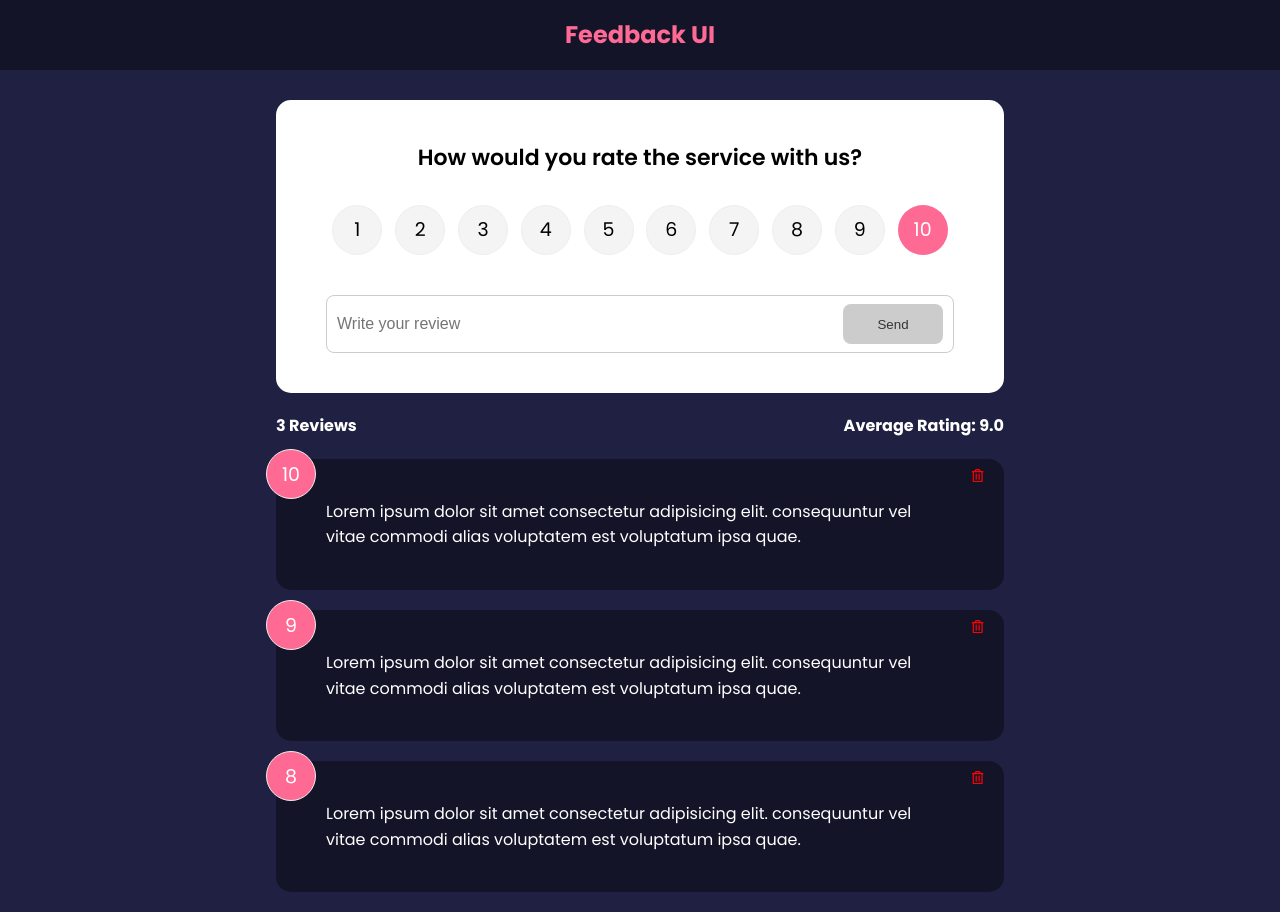
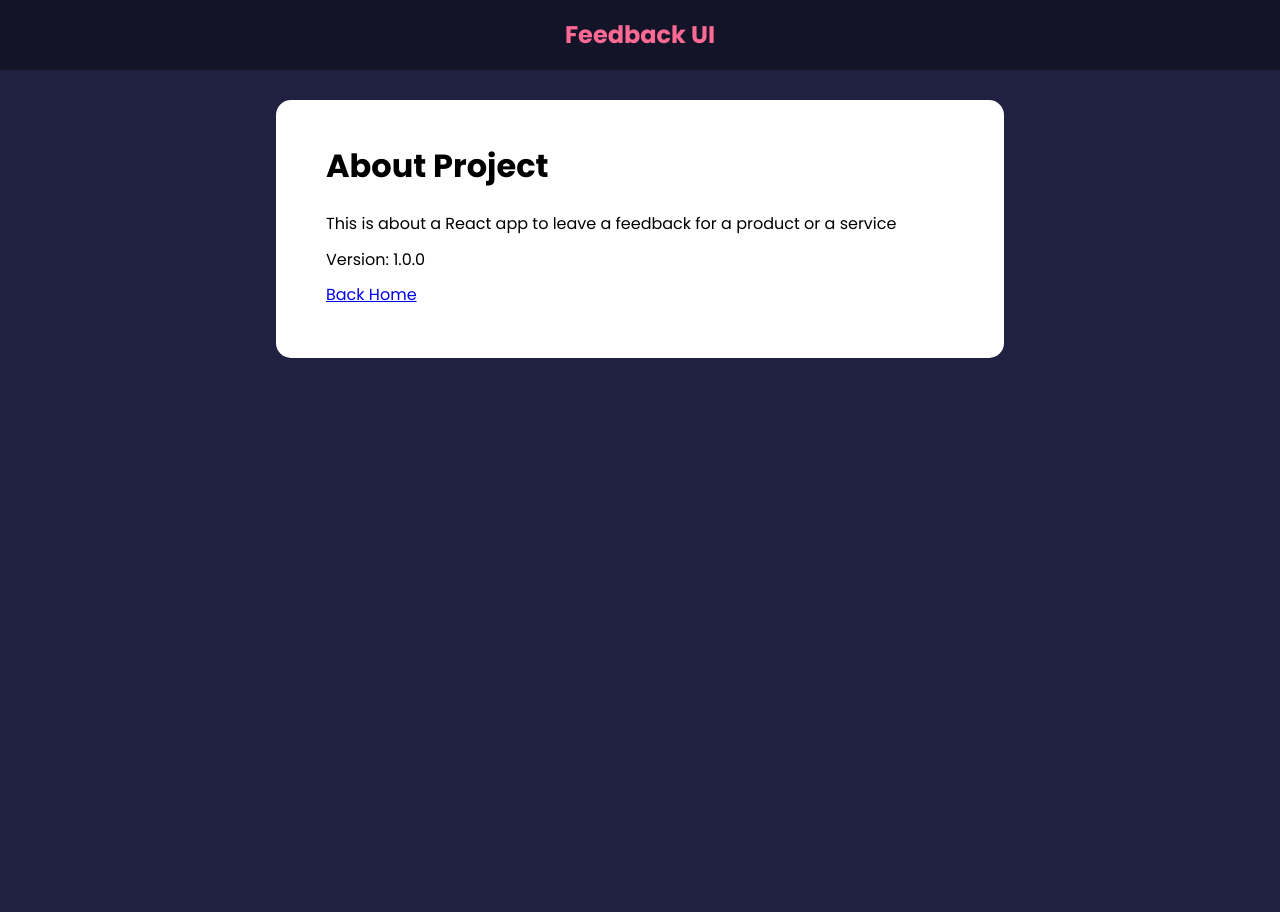
Before and after one commit to jisooyu/yu-feedback-app, a React (Create React App) app: page /about in a window 1280 px wide. After the commit the page ends 800 px from the top, so only its background shows below. Built offline with nearby package versions, Linux system fonts and the light colour scheme; the HTML template or start-up script is replaced by a standard one.

Commit message:
animation, router, Link

```diff
--- a/package.json
+++ b/package.json
@@ -11,6 +11,7 @@
     "react": "^17.0.2",
     "react-dom": "^17.0.2",
     "react-icons": "^4.3.1",
+    "react-router-dom": "^6.2.1",
     "react-scripts": "^5.0.0",
     "uuid": "^8.3.2",
     "web-vitals": "^2.1.4"
--- a/src/App.js
+++ b/src/App.js
@@ -1,10 +1,13 @@
 import { useState } from 'react';
+import { BrowserRouter as Router, Routes, Route } from 'react-router-dom';
 import { v4 as uuidv4 } from 'uuid';
 import Header from './components/Header';
+import AboutPage from './components/pages/AboutPage';
 import FeedbackData from './data/FeedbackData';
 import FeedbackList from './components/FeedbackList';
 import FeedbackStats from './components/FeedbackStats';
 import FeedbackForm from './components/FeedbackForm';
+import AboutIconLink from './components/AboutIconLink';
 
 function App() {
   const [feedback, setFeedback] = useState(FeedbackData);
@@ -20,14 +23,28 @@
   };
 
   return (
-    <>
+    <Router>
       <Header />
       <div className='container'>
-        <FeedbackForm handleAdd={addFeedback} />
-        <FeedbackStats feedback={feedback} />
-        <FeedbackList feedback={feedback} handleDelete={deleteFeedback} />
+        <Routes>
+          <Route
+            exact
+            path='/'
+            element={
+              <>
+                <FeedbackForm handleAdd={addFeedback} />
+                <FeedbackStats feedback={feedback} />
+                <FeedbackList
+                  feedback={feedback}
+                  handleDelete={deleteFeedback}
+                />
+                <AboutIconLink />
+              </>
+            }></Route>
+          <Route path='/about' element={<AboutPage />} />
+        </Routes>
       </div>
-    </>
+    </Router>
   );
 }
 
--- /dev/null
+++ b/src/components/AboutIconLink.jsx
@@ -0,0 +1,14 @@
+import { FaQuestion } from 'react-icons/fa'
+import { Link } from 'react-router-dom'
+
+function AboutIconLink() {
+  return (
+    <div className="about-link">
+      <Link to='/about'>
+      <FaQuestion size={30} />
+      </Link>
+    </div>
+  )
+}
+
+export default AboutIconLink;
--- a/src/components/FeedbackList.js
+++ b/src/components/FeedbackList.js
@@ -1,4 +1,4 @@
-import React from 'react';
+import { motion, AnimatePresence } from 'framer-motion';
 import FeedbackItem from './FeedbackItem';
 
 const FeedbackList = ({ feedback, handleDelete }) => {
@@ -6,12 +6,31 @@
     return <p>No Feedback Yet</p>;
   }
   return (
-    <div className='feedback-list'>
-      {feedback.map((item) => (
-        <FeedbackItem key={item.id} item={item} handleDelete={handleDelete} />
-      ))}
-    </div>
+    <AnimatePresence>
+      <div className='feedback-list'>
+        {feedback.map((item) => (
+          <motion.div
+            key={item.id}
+            initial={{ opacity: 0 }}
+            animate={{ opacity: 1 }}
+            exit={{ opacity: 0 }}>
+            <FeedbackItem
+              key={item.id}
+              item={item}
+              handleDelete={handleDelete}
+            />
+          </motion.div>
+        ))}
+      </div>
+    </AnimatePresence>
   );
+  // return (
+  //   <div className='feedback-list'>
+  //     {feedback.map((item) => (
+  //       <FeedbackItem key={item.id} item={item} handleDelete={handleDelete} />
+  //     ))}
+  //   </div>
+  // );
 };
 
 export default FeedbackList;
--- /dev/null
+++ b/src/components/pages/AboutPage.jsx
@@ -0,0 +1,19 @@
+import Card from "../shared/Card";
+import { Link } from 'react-router-dom'
+
+function AboutPage() {
+  return  <Card> <div className="about">
+  <h1>About Project</h1>
+  <p>This is about a React app to leave a feedback
+      for a product or a service</p>
+  <p>Version: 1.0.0</p>
+  <p>
+      <Link to='/'>
+        Back Home
+      </Link>
+  </p>
+  </div>
+  </Card>
+}
+
+export default AboutPage;
```
Also changed, not shown: src/components/Header.jsx (indentation only), 1 other file (tests, documents, lock files or other folders).
